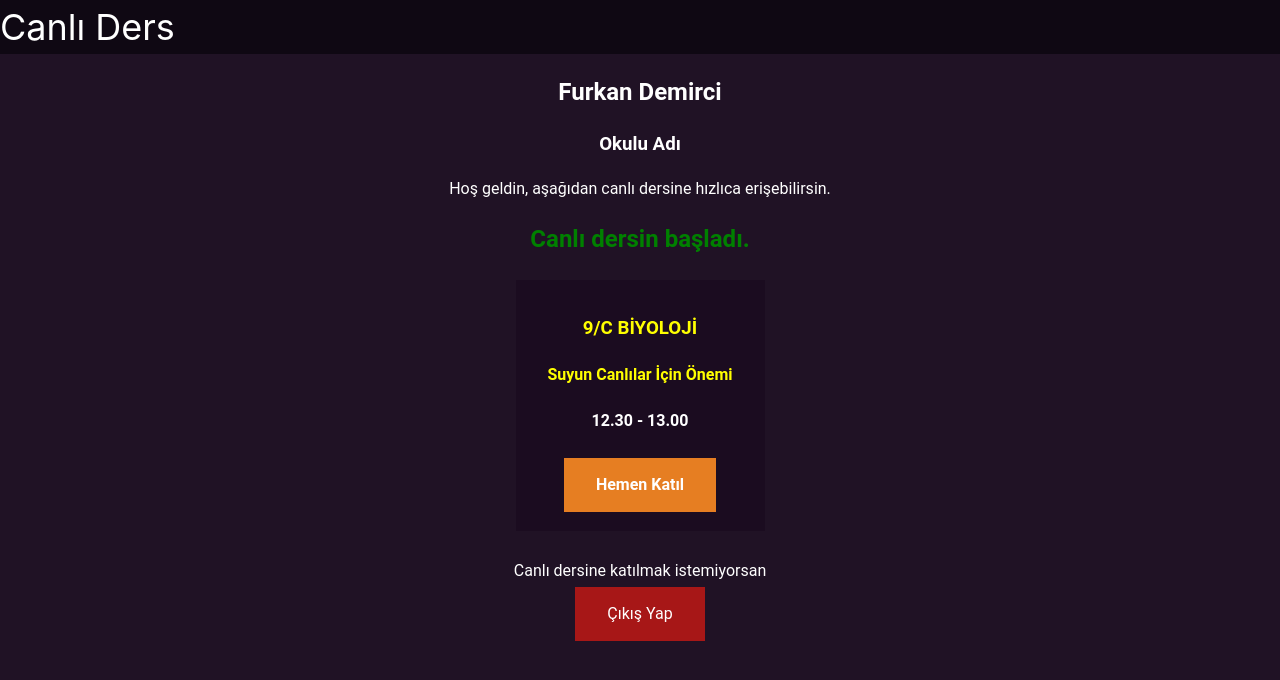
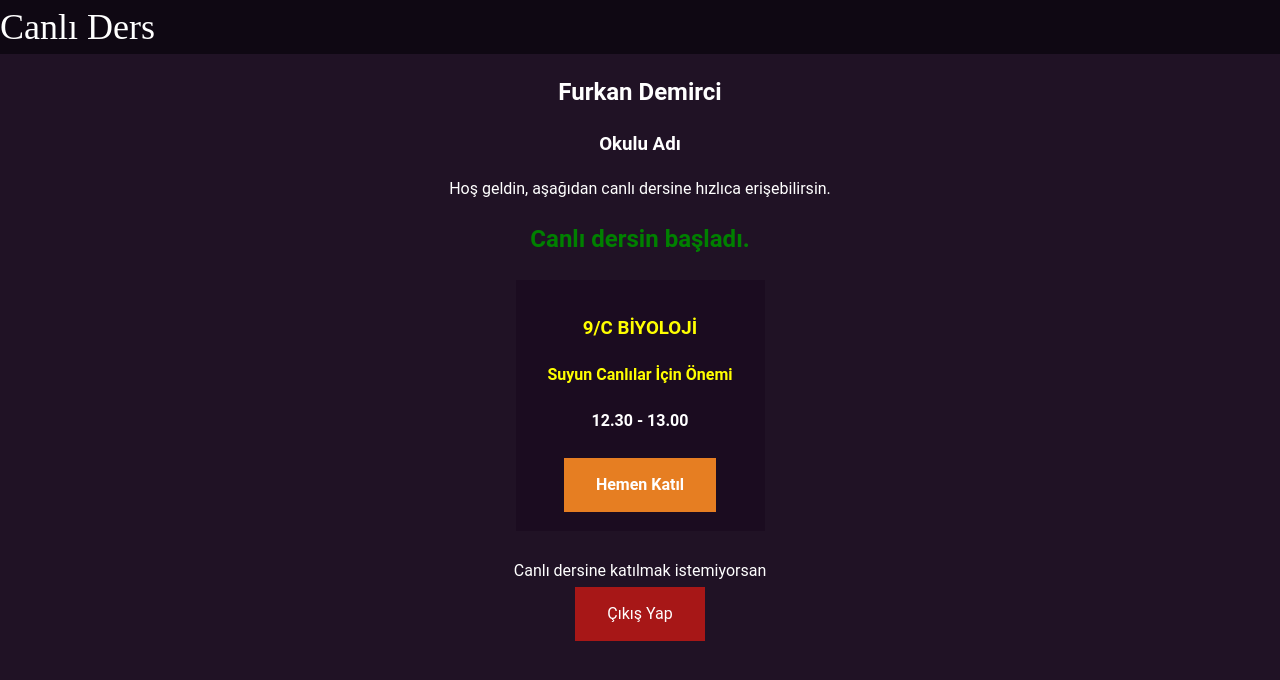
Before and after one commit to furhex/ebaklon.github.io, a plain HTML site: page index.html in a window 1280 px wide. Drawn offline with Linux system fonts and the light colour scheme.

Commit message:
Update style.css

```diff
--- a/style.css
+++ b/style.css
@@ -10,7 +10,6 @@ div {
 
 body {
     margin: 0;
-    font-family: -apple-system,BlinkMacSystemFont,"Segoe UI",Roboto,"Helvetica Neue",Arial,sans-serif,"Apple Color Emoji","Segoe UI Emoji","Segoe UI Symbol";
     font-size: 1rem;
     font-weight: 400;
     line-height: 1.5;
```
